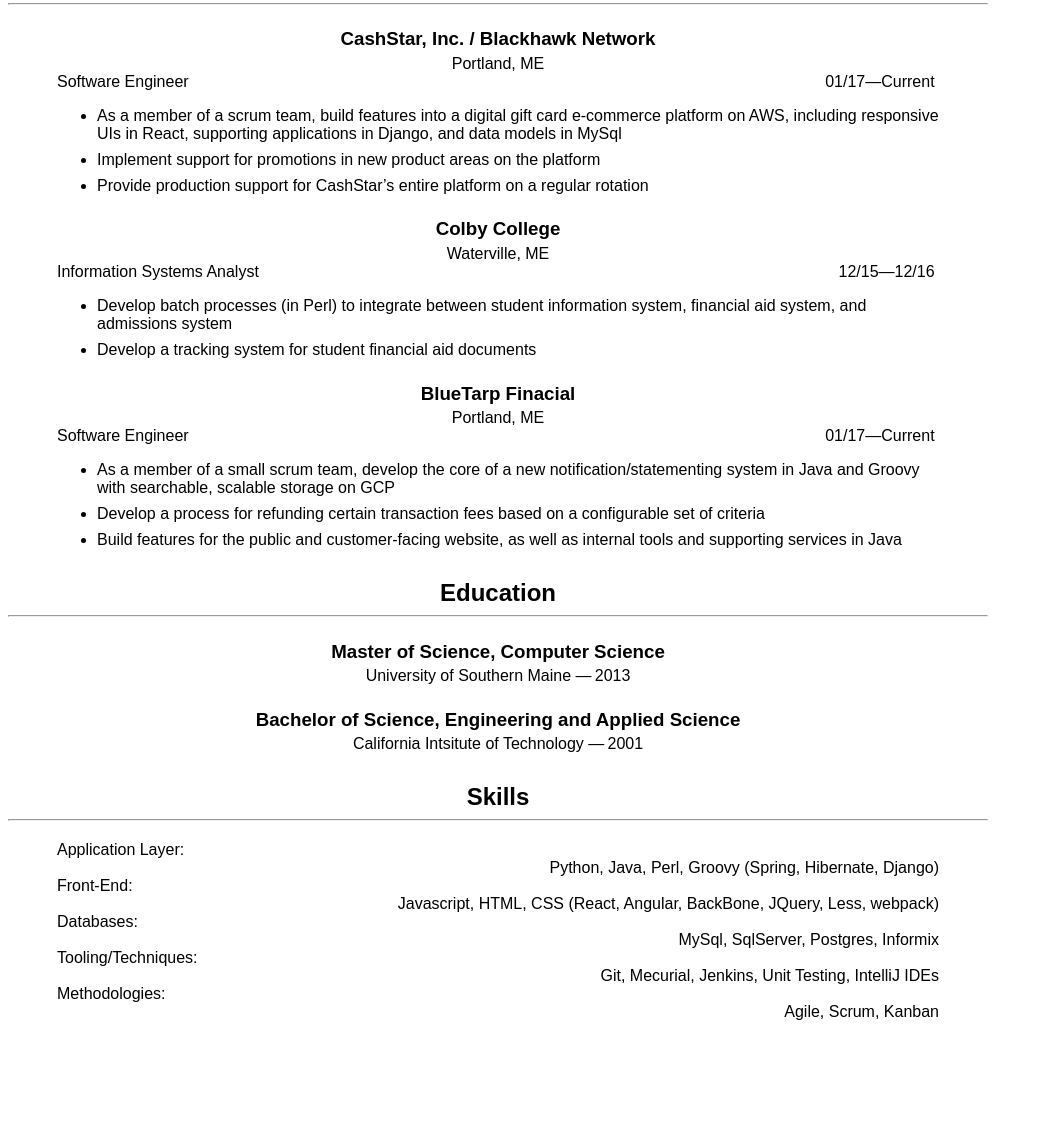
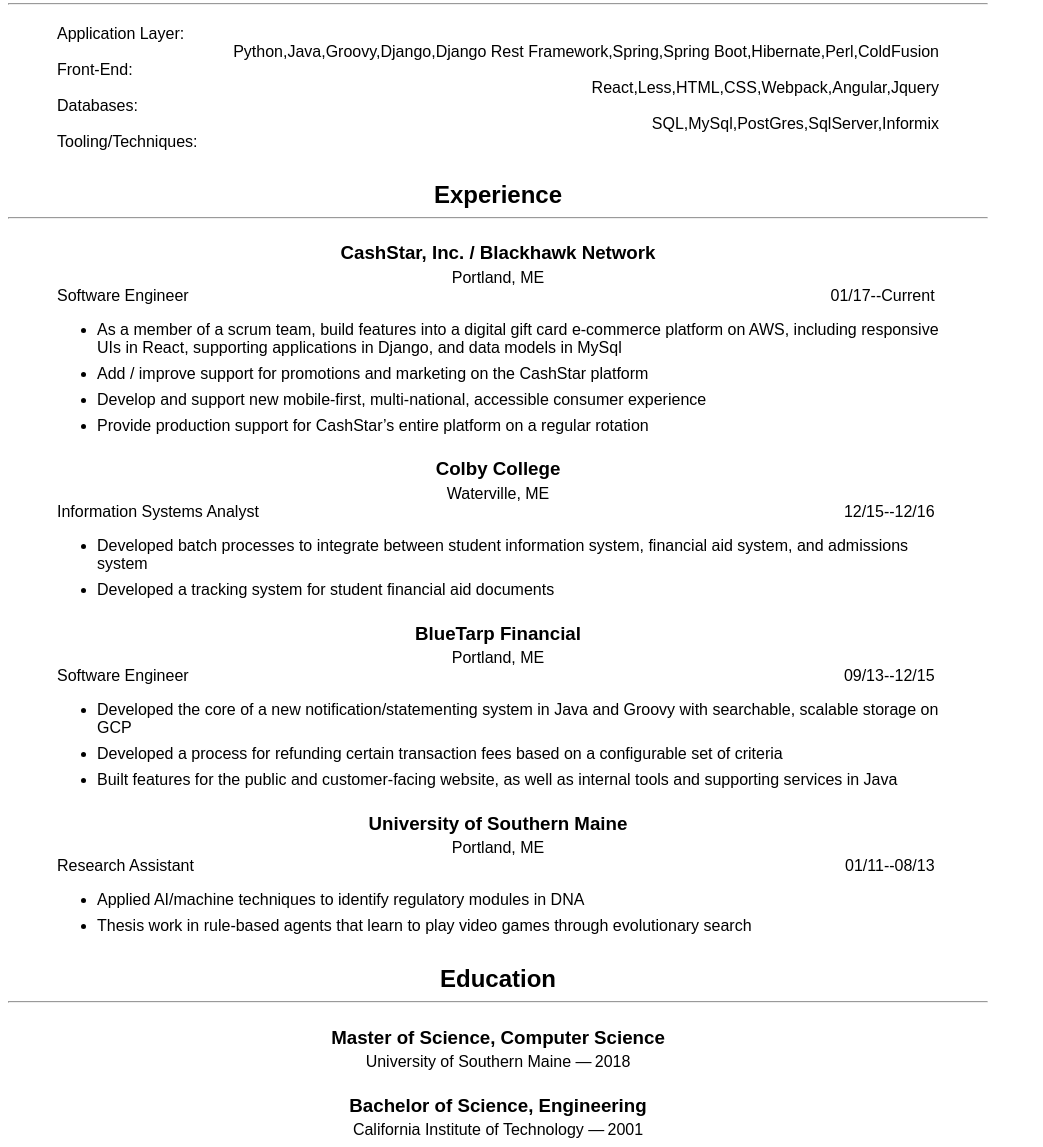
Before and after one commit to davidg13/davidg13.github.io, a plain HTML site: page index.html in a window 1280 px wide. Shown: the part 366-1513 px from the top of the page, without its empty margins (0-1043 px from the left). Before the commit the page ends 1403 px from the top, so only its background shows below. Drawn offline with nearby package versions, Linux system fonts and the light colour scheme.

Commit message:
Templatize resume

```diff
--- a/index.html
+++ b/index.html
@@ -2,28 +2,29 @@
 <html lang="en">
   <head>
     <meta charset="utf-8">
-    <title>Dave Gagne's Homepage</title>
-    <link type="text/css" rel="stylesheet" href="css/main.css">
-    <script src="js/index.js"></script>
+    <title>Dave Gagne&apos;s Homepage</title>
+    <link type="text/css" rel="stylesheet" href="css/main.css"/>
+		<script src="https://cdnjs.cloudflare.com/ajax/libs/mustache.js/2.3.1/mustache.min.js"></script>
   </head>
   <body>
+		<script id="template-resume" type="text/template">
 			<div class="main">
 				<header>
-      <h1>David Gagne</h1>
-      <h2>Full-Stack Software Engineer</h2>
+					<h1>{{contact.name.first}} {{contact.name.last}}</h1>
+					<h2>{{contact.title}}</h2>
 					<hr>
 					<ul class="contact">
 						<li>
 							<span class="contact-type">Email:</span>
-	  davegagne01@gmail.com
+							{{contact.email}}
 						</li>
 						<li>
 							<span class="contact-type">Phone:</span>
-	  (301)-305-1428
+							{{contact.phone}}
 						</li>
 						<li>
 							<span class="contact-type">Location:</span>
-	  Belgrade,ME
+							{{contact.location}}
 						</li>
 					</ul>
 				</header>
@@ -33,76 +34,9 @@
 						<hr>
 						<div class="container">
 							<p class="summary-text">
-	    4 years of professional experience developing secure, scalable,
-	    consumer-facing web applications, RESTful microservices, and batch
-	    processes in the finance and higher education industries.  A
-	    team-player with broad experience who will be at home on a
-	    high-performing scrum team.
+							{{summary}}
 							</p>
 						</div
-      </section>
-
-      <section class="jobs">
-	<h2>Experience</h2>
-	<hr>
-	<div class="container">
-	  <div class="job-row">
-	    <h3>CashStar, Inc. / Blackhawk Network</h3>
-	    <div class="job-location">Portland, ME</div>
-	    <div class="job-title-row">
-	      <div class="job-title">Software Engineer</div>
-	      <div class="job-tenure">01/17&mdash;Current</div>
-	    </div>
-            <ul class="job-details">
-	      <li>As a member of a scrum team, build features into a digital gift card e-commerce platform on AWS, including responsive UIs in React, supporting applications in Django, and data models in MySql</li>
-	      <li>Implement support for promotions in new product areas on the platform</li>
-	      <li>Provide production support for CashStar’s entire platform on a regular rotation</li>
-	    </ul>
-	  </div>
-
-	  <div class="job-row">
-	    <h3>Colby College</h3>
-	    <div class="job-location">Waterville, ME</div>
-	    <div class="job-title-row">
-	      <div class="job-title">Information Systems Analyst</div>
-	      <div class="job-tenure">12/15&mdash;12/16</div>
-	    </div>
-            <ul class="job-details">
-	      <li>Develop batch processes (in Perl) to integrate between student information system, financial aid system, and admissions system</li>
-	      <li>Develop a tracking system for student financial aid documents</li>
-	    </ul>
-	  </div>
-
-	  <div class="job-row">
-	    <h3>BlueTarp Finacial</h3>
-	    <div class="job-location">Portland, ME</div>
-	    <div class="job-title-row">
-	      <div class="job-title">Software Engineer</div>
-	      <div class="job-tenure">01/17&mdash;Current</div>
-	    </div>
-            <ul class="job-details">
-	      <li>As a member of a small scrum team, develop the core of a new notification/statementing system in Java and Groovy with searchable, scalable storage on GCP</li>
-	      <li>Develop a process for refunding certain transaction fees based on a configurable set of criteria</li>
-	      <li>Build features for the public and customer-facing website, as well as internal tools and supporting services in Java</li>
-	    </ul>
-	  </div>
-	</div>
-      </section>
-
-      <section class="education">
-	<h2>Education</h2>
-	<hr>
-	<div class="container">
-	  <div class="education-row">
-	    <h3>Master of Science, Computer Science</h3>
-	    <div class="education-school">University of Southern Maine</div>
-	    <div class="education-year">2013</div>
-	  </div>
-	  <div class="education-row">
-	    <h3>Bachelor of Science, Engineering and Applied Science</h3>
-	    <div class="education-school">California Intsitute of Technology</div>
-	    <div class="education-year">2001</div>
-	</div>
 					</section>
 
 					<section class="skills">
@@ -111,26 +45,55 @@
 						<div class="container">
 							<dl class="skills-list">
 								<dt>Application Layer:</dt>
-	    <dd>Python, Java, Perl, Groovy (Spring, Hibernate, Django)</dd>
+								<dd>{{skills.application}}</dd>
 								<dt>Front-End:</dt>
-	    <dd>
-	      Javascript, HTML, CSS (React, Angular, BackBone, JQuery, Less,
-	      webpack)
-	    </dd>
+								<dd>{{skills.frontEnd}}</dd>
 								<dt>Databases:</dt>
-	    <dd>
-	      MySql, SqlServer, Postgres, Informix
-	    </dd>
+								<dd>{{skills.databases}}</dd>
 								<dt>Tooling/Techniques:</dt>
-	    <dd>
-	      Git, Mecurial, Jenkins, Unit Testing, IntelliJ IDEs
-	    </dd>
-	    <dt>Methodologies:</dt>
-	    <dd>Agile, Scrum, Kanban</dd>
+								<dd>{{tools}}</dd>
 							</dl>
 						</div>
 					</section>
+
+					<section class="jobs">
+						<h2>Experience</h2>
+						<hr>
+						<div class="container">
+							{{#experience}}
+							<div class="job-row">
+								<h3>{{employer}}</h3>
+								<div class="job-location">{{location}}</div>
+								<div class="job-title-row">
+								<div class="job-title">{{title}}</div>
+								<div class="job-tenure">{{tenure}}</div>
+							</div>
+								<ul class="job-details">
+									{{#details}}
+									<li>{{.}}</li>
+									{{/details}}
+								</ul>
+							</div>
+							{{/experience}}
+
+					</section>
+
+					<section class="education">
+						<h2>Education</h2>
+						<hr>
+						<div class="container">
+							{{#education}}
+							<div class="education-row">
+								<h3>{{degree}}</h3>
+								<div class="education-school">{{school}}</div>
+								<div class="education-year">{{year}}</div>
+							</div>
+							{{/education}}
+					</section>
 				</article>
 			</div>
+		</script>
+    <div id="resume"></div>
 	</body>
+	<script src="js/index.js"></script>
 </html>
--- /dev/null
+++ b/js/index.js
@@ -0,0 +1,89 @@
+var Resume = {
+    data: {
+        "contact": {
+            "name": {
+                "first": "David",
+                "last": "Gagne"
+            },
+            "title": "Full Stack Software Engineer",
+            "email": "davegagne01@gmail.com",
+            "phone": "(301)-305-1428",
+            "location": "Belgrade, ME"
+        },
+        "summary": "5 years of professional experience developing secure, scalable, consumer-facing web applications, RESTful microservices, and batch processes in the finance and higher education industries.  A team-player with broad experience who will be at home on a high-performing scrum team.",
+        "skills": {
+            "application": ["Python", "Java", "Groovy", "Django", "Django Rest Framework", "Spring", "Spring Boot", "Hibernate", "Perl", "ColdFusion"],
+            "frontEnd": ["React", "Less", "HTML", "CSS", "Webpack", "Angular", "Jquery"],
+            "databases": ["SQL", "MySql", "PostGres", "SqlServer", "Informix"],
+            "tools": ["Git", "Mercurial", "Jenkins", "Intellij IDEs", ""]
+        },
+        "experience": [
+            {
+                "employer": "CashStar, Inc. / Blackhawk Network",
+                "location": "Portland, ME",
+                "title": "Software Engineer",
+                "tenure": "01/17--Current",
+                "details": [
+                    "As a member of a scrum team, build features into a digital gift card e-commerce platform on AWS, including responsive UIs in React, supporting applications in Django, and data models in MySql",
+                    "Add / improve support for promotions and marketing on the CashStar platform",
+                    "Develop and support new mobile-first, multi-national, accessible consumer experience",
+                    "Provide production support for CashStar’s entire platform on a regular rotation"
+                ]
+            },
+            {
+                "employer": "Colby College",
+                "location": "Waterville, ME",
+                "title": "Information Systems Analyst",
+                "tenure": "12/15--12/16",
+                "details": [
+                    "Developed batch processes to integrate between student information system, financial aid system, and admissions system",
+                    "Developed a tracking system for student financial aid documents"
+                ]
+            },
+            {
+                "employer": "BlueTarp Financial",
+                "location": "Portland, ME",
+                "title": "Software Engineer",
+                "tenure": "09/13--12/15",
+                "details": [
+                    "Developed the core of a new notification/statementing system in Java and Groovy with searchable, scalable storage on GCP",
+                    "Developed a process for refunding certain transaction fees based on a configurable set of criteria",
+                    "Built features for the public and customer-facing website, as well as internal tools and supporting services in Java"
+                ]
+            },
+            {
+                "employer": "University of Southern Maine",
+                "location": "Portland, ME",
+                "title": "Research Assistant",
+                "tenure": "01/11--08/13",
+                "details": [
+                    "Applied AI/machine techniques to identify regulatory modules in DNA",
+                    "Thesis work in rule-based agents that learn to play video games through evolutionary search"
+                ]
+            }
+        ],
+        "education": [
+            {
+                "school": "University of Southern Maine",
+                "location": "Portland, ME",
+                "year": "2018",
+                "degree": "Master of Science, Computer Science"
+            },
+            {
+                "school": "California Institute of Technology",
+                "location": "Pasadena, CA",
+                "year": "2001",
+                "degree": "Bachelor of Science, Engineering"
+            }
+        ]
+
+    },
+
+    render: function() {
+        var resumeTemplate = document.getElementById("template-resume").innerHTML;
+        var resumeContent = Mustache.render(resumeTemplate, this.data);
+        document.getElementById("resume").innerHTML = resumeContent;
+    }
+};
+
+Resume.render();
```
Lines whose indentation alone changed are shown as unchanged.
